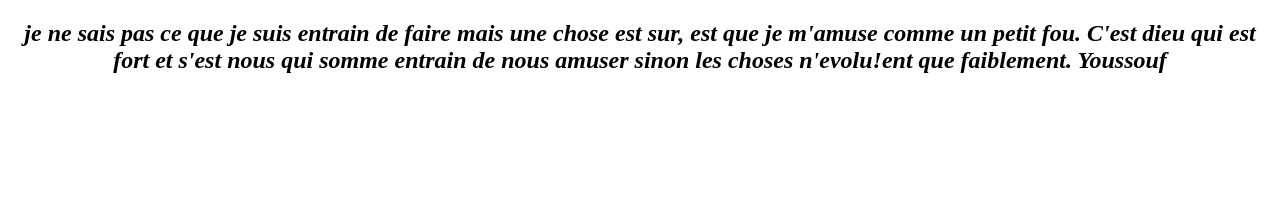
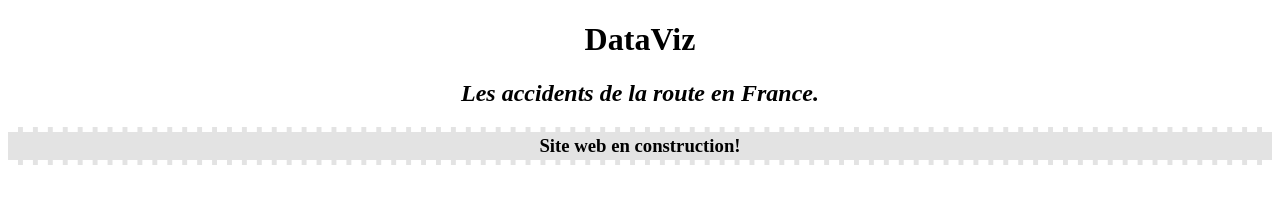
Before and after one commit to youssoufcamara/accidents_en_france, a plain HTML site: page index.html in a window 1280 px wide. Drawn offline with Linux system fonts and the light colour scheme.

Commit message:
right body content 1

```diff
--- a/index.html
+++ b/index.html
@@ -1,13 +1,17 @@
 <!DOCTYPE html>
-<html lang="fr" dir="ltr">
-  <head>
-    <meta charset="utf-8">
-    <title>On va jouer un peu</title>
-  </head>
-  <body>
-    <h2 align="center">
-      <em>je ne sais pas ce que je suis entrain de faire mais une chose est sur, est que je m'amuse comme un petit fou. C'est dieu qui est fort et s'est nous qui somme entrain de nous amuser sinon les choses n'evolu!ent que faiblement. Youssouf</em>
-  </h2>
-
-  </body>
+<html lang="en">
+<head>
+  <meta charset="UTF-8">
+  <meta name="viewport" content="width=device-width, initial-scale=1.0">
+  <meta http-equiv="X-UA-Compatible" content="ie=edge">
+  <title >DataViz</title>
+  <link rel="stylesheet" href="style.css" type="text/css" media="screen"/>
+  <h1 align="center">DataViz</h1>
+  <h2 align="center">
+    <em>Les accidents de la route en France.</em>
+</h2>
+</head>
+<body>
+  <h3 align="center" class="footer"><div style="padding:3px; border-top:5px dashed #fff; border-bottom:5px dashed #fff; background-color:#e3e3e3;"> Site web en construction!</div></h3>
+</body>
 </html>
```
